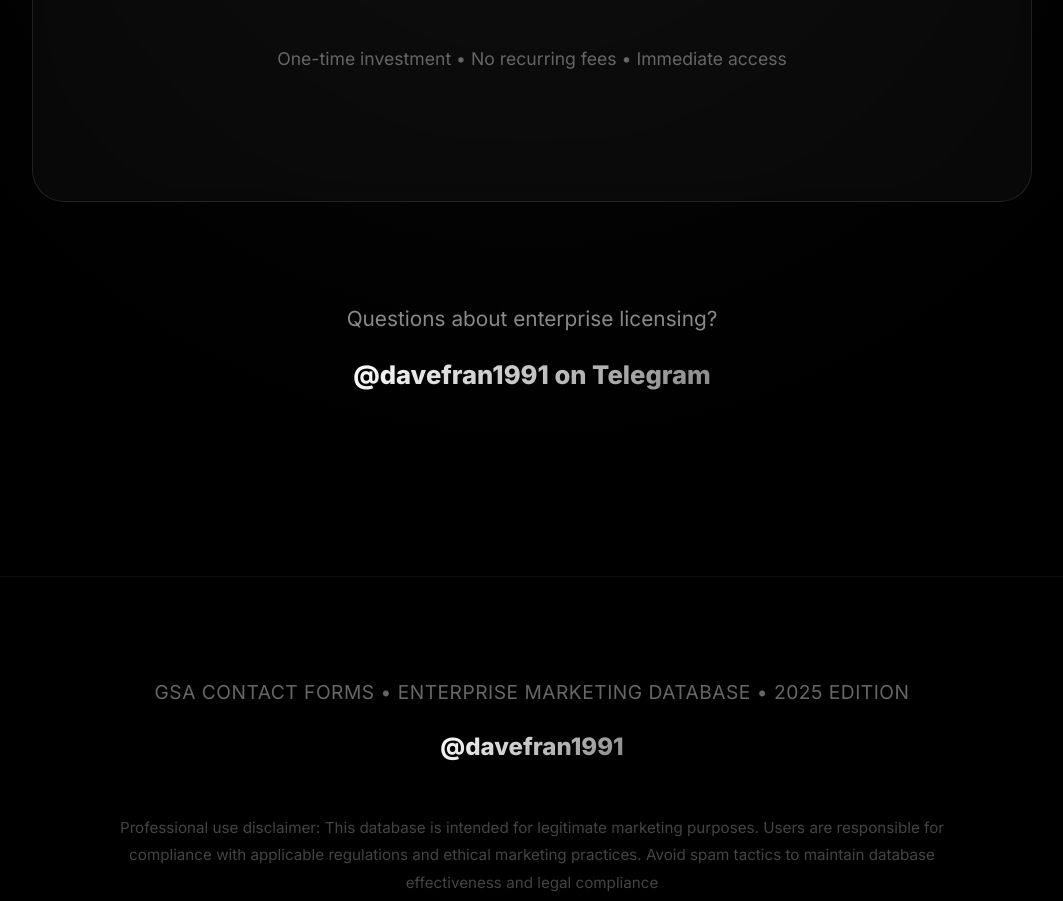
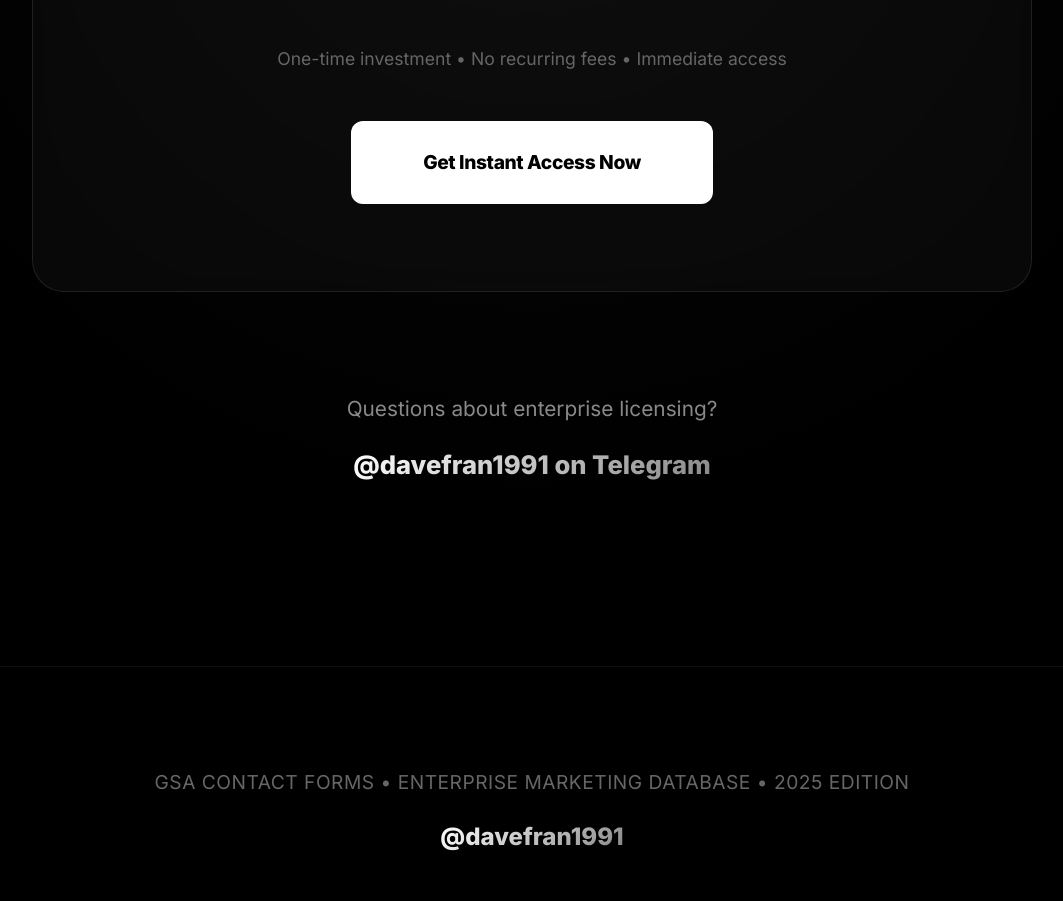
Before and after one commit to digitalvendor/digitalvendor.github.io, a plain HTML site: page product/gsa-website-contact-list/index.html in a window 1280 px wide. Shown: the part 9214-10115 px from the top of the page, without its empty margins (108-1171 px from the left). Drawn offline with Linux system fonts and the light colour scheme.

Commit message:
Update index.html

```diff
--- a/product/gsa-website-contact-list/index.html
+++ b/product/gsa-website-contact-list/index.html
@@ -1053,7 +1053,7 @@
             <p class="offer-description">Premium 2025 edition + comprehensive monetization strategy guide + lifetime access + priority support</p>
             <div class="offer-price">$299</div>
             <p style="color: #666666; margin-bottom: 48px; font-size: 1.1em;">One-time investment • No recurring fees • Immediate access</p>
-            <script type="text/javascript" src="https://warriorplus.com/o2/disclaimer/f2253s" defer></script><div class="wplus_spdisclaimer"></div>
+            <a href="https://warriorplus.com/o2/buy/f2253s/pk82tf/dqk6y3" class="cta-primary" style="font-size: 1.2em; padding: 26px 72px; position: relative; z-index: 1;">Get Instant Access Now</a>
         </div>
         <div style="margin-top: 100px;">
             <p style="font-size: 1.3em; margin-bottom: 20px; color: #888888;">Questions about enterprise licensing?</p>
```
